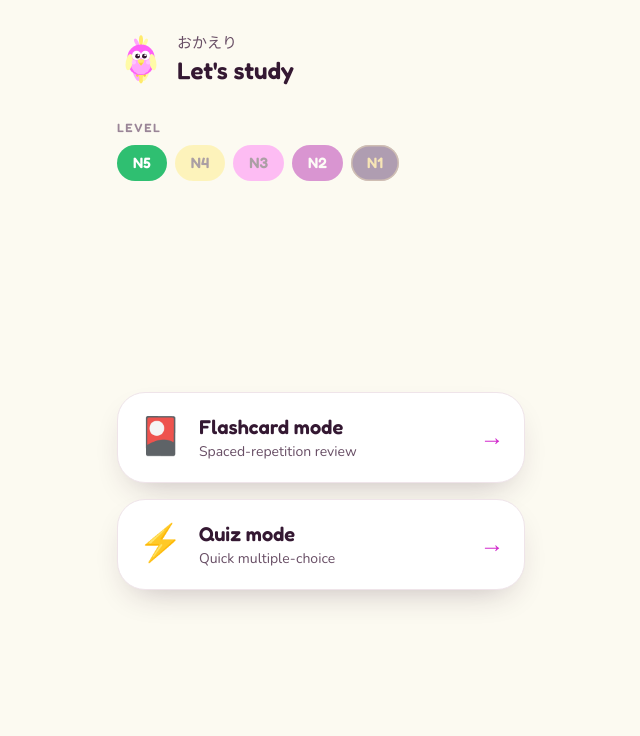
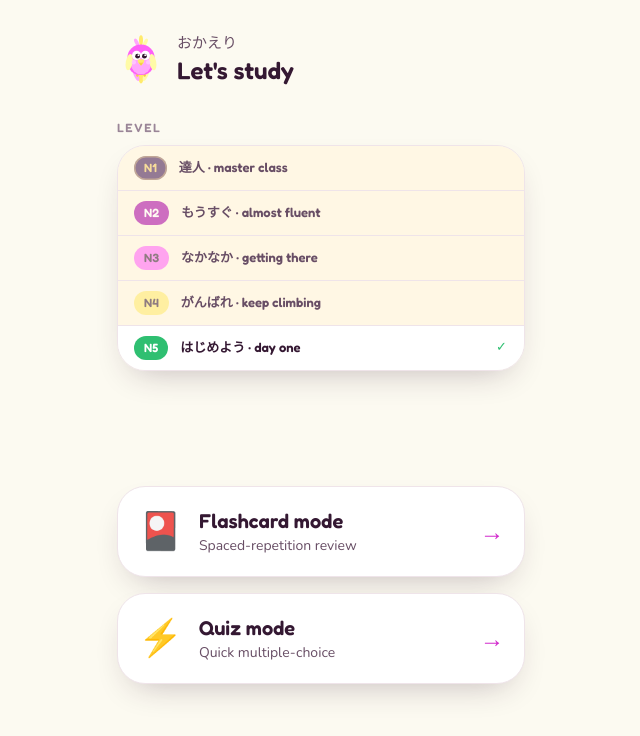
Before and after one commit to chairulakmal/bayana, a Next.js app: page /home in a window 1280 px wide. Shown: the top 736 px of the page, without its empty margins (319-959 px from the left). Built offline with nearby package versions, Linux system fonts and the light colour scheme; no server answers; the database is empty; sample sign-in values are in the browser's storage.

Commit message:
design: improve level picker and homepage contents

```diff
--- a/src/app/page.tsx
+++ b/src/app/page.tsx
@@ -48,14 +48,15 @@ export default async function Home() {
               className="mt-4 text-[40px] leading-[1.05] sm:text-[52px]"
               style={{ fontFamily: "var(--f-display)", fontWeight: 700, letterSpacing: "-.01em" }}
             >
-              Japanese vocab,
+              Japanese vocab
               <br />
-              ten words at a time.
+              that sticks.
             </h1>
 
             <p className="mx-auto mt-4 max-w-md text-[17px] md:mx-0" style={{ color: "var(--ink-soft)" }}>
-              Spaced-repetition flashcards with AI-written example sentences. No deck setup,
-              no ads — sign in and study.
+              Ten words at a time, two minutes a day. Real spaced repetition with an
+              AI example sentence for every word — no decks to build, no ads to dodge,
+              open it anytime.
             </p>
 
             {/* Primary CTA — the one thing this page is for. Both buttons share btn-lg so
@@ -75,7 +76,7 @@ export default async function Home() {
             </div>
 
             <p className="mt-4 text-[13px]" style={{ color: "var(--ink-faint)" }}>
-              Bayana is a personal, invite-only project.
+              A personal, invite-only project — built in the open.
             </p>
           </div>
 
@@ -103,23 +104,23 @@ export default async function Home() {
             <Feature
               emoji="🎴"
               title="Flashcard mode"
-              body="Proper spaced repetition (FSRS, the algorithm modern Anki uses), with one-step undo."
+              body="Real spaced repetition — FSRS, the same engine modern Anki runs on. Cards come back right as you're about to forget them."
             />
             <Feature
               emoji="⚡"
               title="Quiz mode"
-              body="Quick, gamified multiple-choice for momentum — like Duolingo, minus the ads."
+              body="Fast multiple-choice rounds for when you want momentum, not a marathon. Like Duolingo — minus the ads and the guilt-trips."
               tag="soon"
             />
             <Feature
               emoji="🤖"
               title="AI example sentences"
-              body="Every word gets a level-appropriate sentence, written once and cached forever."
+              body="Every word comes with a sentence pitched to its level, so it sticks in context — not in a vacuum. Written once by Claude, kept forever."
             />
             <Feature
               emoji="📱"
               title="Mobile-first, no ads"
-              body="Designed for your phone. ~8,800 words, N5 to N1, built in."
+              body="Thumb-friendly, made to fit between train stops. All ~8,800 words, N5 to N1, ready from day one."
             />
           </div>
         </section>
@@ -130,10 +131,11 @@ export default async function Home() {
             The bit in between
           </h2>
           <p className="mx-auto mt-3 max-w-xl text-[16px]" style={{ color: "var(--ink-soft)" }}>
-            <strong>Anki</strong>{" "}is powerful, but it&apos;s <em>all</em>{" "}setup —
-            decks, note types, add-ons. <strong>Duolingo</strong>{" "}is fun, but
-            it&apos;s ad-riddled and has no real JLPT course. Bayana is the thing in
-            between: open it and study.
+            <strong>Anki</strong>{" "}is incredibly powerful — and incredibly fiddly:
+            decks, note types, add-ons, sync configs. <strong>Duolingo</strong>{" "}is fun
+            until the ads, and it has no real JLPT track anyway. Bayana lives in the gap —
+            open it, and study.{" "}
+            <strong style={{ color: "var(--ink)" }}>That&apos;s the whole pitch.</strong>
           </p>
         </section>
       </main>
--- a/src/components/level-picker.tsx
+++ b/src/components/level-picker.tsx
@@ -1,15 +1,28 @@
 "use client";
 
-// Inline level selector for the home hub (SPEC §8.5). Renders the five JLPT chips (the
-// active one full-colour, the rest dimmed); tapping one persists it via the `setActiveLevel`
-// server action and refreshes so `/study` and `/quiz` pick up the new level. This is the
-// whole "set your level" UI — no separate settings/dashboard page (that's Phase 4).
+// Inline level selector for the home hub (SPEC §8.5). Renders the five JLPT levels as
+// a vertical grouped list (N1 → N5, hardest first). Tapping a row persists it via the
+// `setActiveLevel` server action and refreshes so /study and /quiz pick up the change.
+//
+// Pattern: "radio list inside a card" — the iOS/Android settings convention.
+// Active row: white surface (pops against the cream background of the siblings).
+// Inactive rows: cream, dimmed text — present but recessive.
+
 import { useTransition } from "react";
 import { useRouter } from "next/navigation";
 import type { Level } from "@/generated/prisma/enums";
 import { setActiveLevel } from "@/app/home/actions";
 
-const LEVELS = ["N5", "N4", "N3", "N2", "N1"] as const;
+// N1 at top (hardest / the goal), N5 at bottom (easiest / the start).
+const LEVELS = ["N1", "N2", "N3", "N4", "N5"] as const;
+
+const LEVEL_LABEL: Record<string, string> = {
+  N1: "達人 · master class",
+  N2: "もうすぐ · almost fluent",
+  N3: "なかなか · getting there",
+  N4: "がんばれ · keep climbing",
+  N5: "はじめよう · day one",
+};
 
 export function LevelPicker({ current }: { current: string }) {
   const [pending, startTransition] = useTransition();
@@ -24,8 +37,12 @@ export function LevelPicker({ current }: { current: string }) {
   }
 
   return (
-    <div className="flex flex-wrap items-center gap-2" aria-busy={pending}>
-      {LEVELS.map((lvl) => {
+    <div
+      className="overflow-hidden rounded-[var(--r-lg)]"
+      style={{ border: "1px solid var(--line)", boxShadow: "var(--shadow)" }}
+      aria-busy={pending}
+    >
+      {LEVELS.map((lvl, i) => {
         const active = lvl === current;
         return (
           <button
@@ -34,15 +51,53 @@ export function LevelPicker({ current }: { current: string }) {
             onClick={() => pick(lvl)}
             disabled={pending}
             aria-pressed={active}
-            className={`chip chip-${lvl.toLowerCase()}`}
+            className="flex w-full items-center gap-3 px-4 py-2.5 text-left"
             style={{
-              fontSize: 15,
-              padding: "7px 16px",
-              opacity: active ? 1 : 0.4,
+              background: active ? "var(--surface)" : "var(--surface-cream)",
+              borderTop: i > 0 ? "1px solid var(--line)" : undefined,
               cursor: active ? "default" : "pointer",
+              opacity: pending && !active ? 0.4 : 1,
             }}
           >
-            {lvl}
+            {/* Level chip — brand colour at full opacity regardless of active state */}
+            <span
+              className={`chip chip-${lvl.toLowerCase()}`}
+              style={{
+                fontSize: "12px",
+                padding: "3px 10px",
+                flexShrink: 0,
+                opacity: active ? 1 : 0.55,
+              }}
+            >
+              {lvl}
+            </span>
+
+            {/* Difficulty name */}
+            <span
+              className="flex-1 text-[13px]"
+              style={{
+                fontFamily: "var(--f-display)",
+                fontWeight: 600,
+                color: active ? "var(--ink)" : "var(--ink-soft)",
+              }}
+            >
+              {LEVEL_LABEL[lvl]}
+            </span>
+
+            {/* Active indicator — green check, right-aligned */}
+            <span
+              aria-hidden
+              style={{
+                fontSize: "13px",
+                color: "var(--good)",
+                opacity: active ? 1 : 0,
+                // keep space reserved so the row width doesn't shift on selection
+                width: "1em",
+                textAlign: "center",
+              }}
+            >
+              ✓
+            </span>
           </button>
         );
       })}
```
Also changed, not shown: 1 other file (tests, documents, lock files or other folders).
